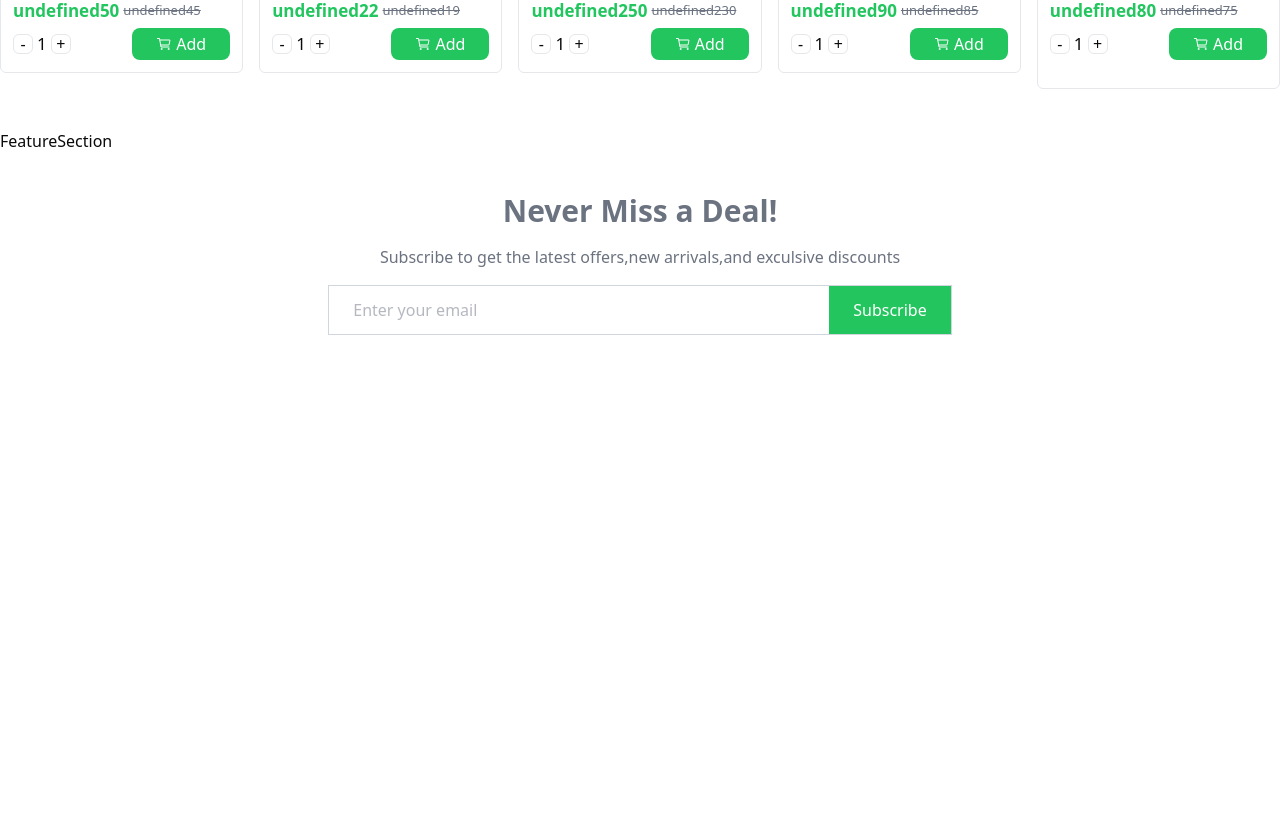
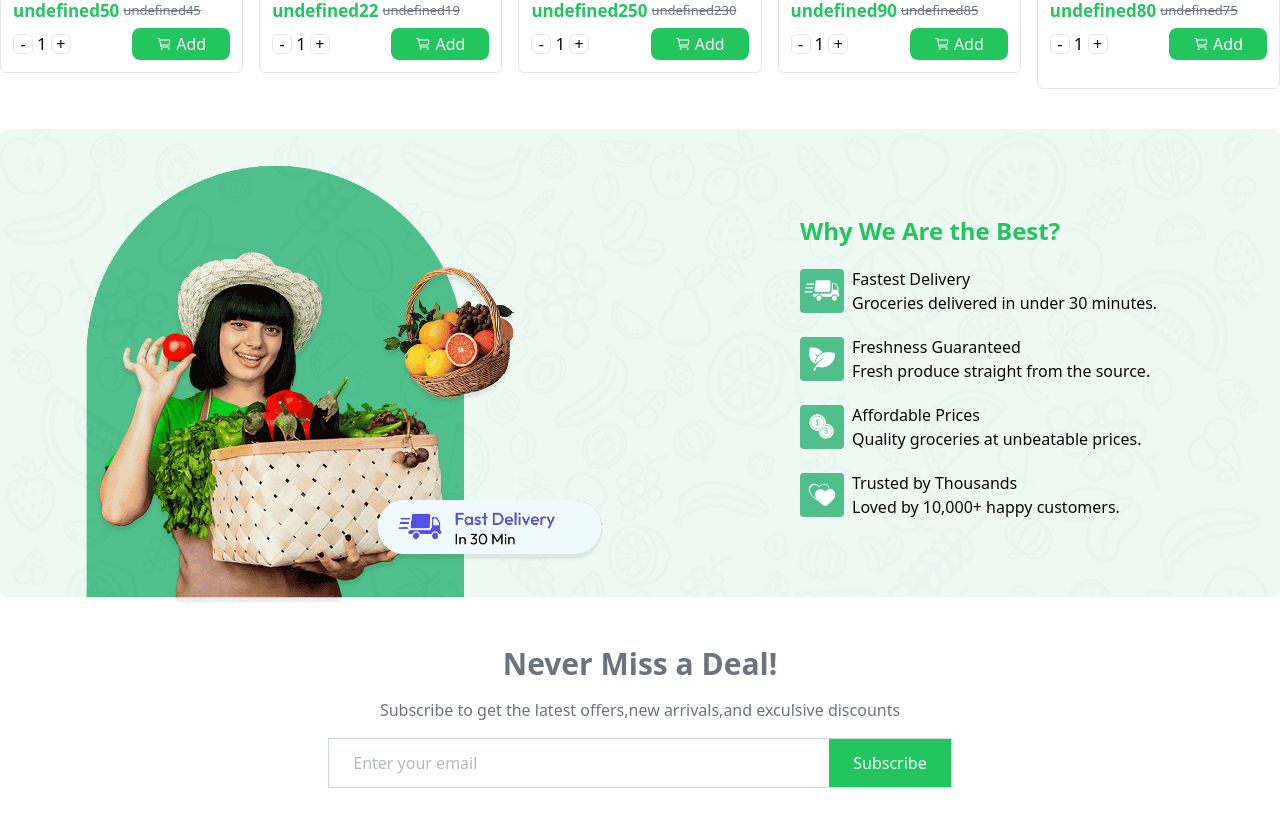
Before and after one commit to Saifullah-Afridi/xyz, a React (Vite) app in the folder client/: page / in a window 1280 px wide. Shown: the part 1660-2486 px from the top of the page. Before the commit the page ends 2035 px from the top, so only its background shows below. Built offline with nearby package versions, Linux system fonts and the light colour scheme.

Commit message:
new lettter section and feature section done

```diff
--- a/client/src/components/ui/customComponents/FeatureSection.jsx
+++ b/client/src/components/ui/customComponents/FeatureSection.jsx
@@ -1,7 +1,38 @@
 import React from "react";
+import { assets, features } from "../../../assets/assets";
 
 const FeatureSection = () => {
-  return <div className="my-10">FeatureSection</div>;
+  return (
+    <div className="my-10 relative">
+      <img
+        src={assets.bottom_banner_image}
+        alt="feature section image"
+        className="hidden sm:block w-full"
+      />
+      <img
+        src={assets.bottom_banner_image_sm}
+        alt="feature section image"
+        className="sm:hidden w-full"
+      />
+      <div className="absolute inset-10 flex flex-col gap-5  items-center sm:items-end sm:justify-center justify-start mx-10 ">
+        <h2 className="text-primary text-left text-2xl font-bold  w-[400px]">
+          Why We Are the Best?
+        </h2>
+
+        {features.map((feature) => {
+          return (
+            <div key={feature.title} className="flex gap-2 w-[400px] ">
+              <img src={feature.icon} alt="feature icon" />
+              <div className="flex flex-col">
+                <span>{feature.title}</span>
+                <span>{feature.description}</span>
+              </div>
+            </div>
+          );
+        })}
+      </div>
+    </div>
+  );
 };
 
 export default FeatureSection;
--- a/client/src/components/ui/customComponents/NewsLetter.jsx
+++ b/client/src/components/ui/customComponents/NewsLetter.jsx
@@ -1,9 +1,7 @@
-import React from "react";
-
 const NewsLetter = () => {
   return (
     <div className=" flex flex-col items-center justify-center gap-4 my-10">
-      <h2 className="text-[#6b7280]  text-2xl  sm:text-3xl font-semibold text-center flex ">
+      <h2 className="text-[#6b7280]  text-2xl  sm:text-3xl font-bold text-center flex ">
         Never Miss a Deal!
       </h2>
       <p className="text-center text-body-text">
```
